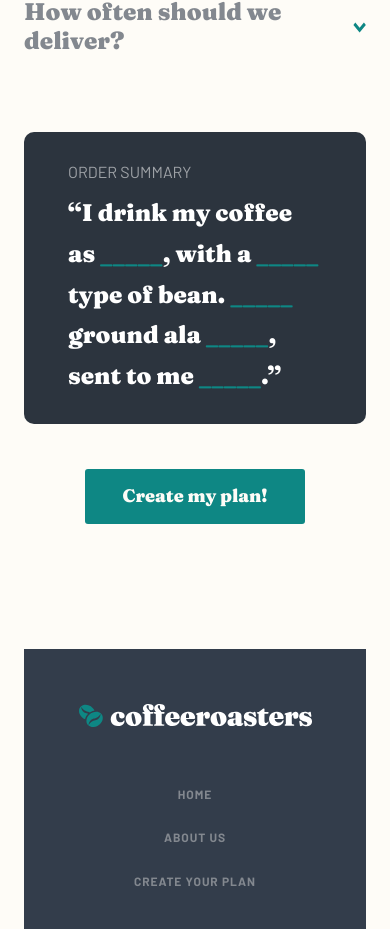
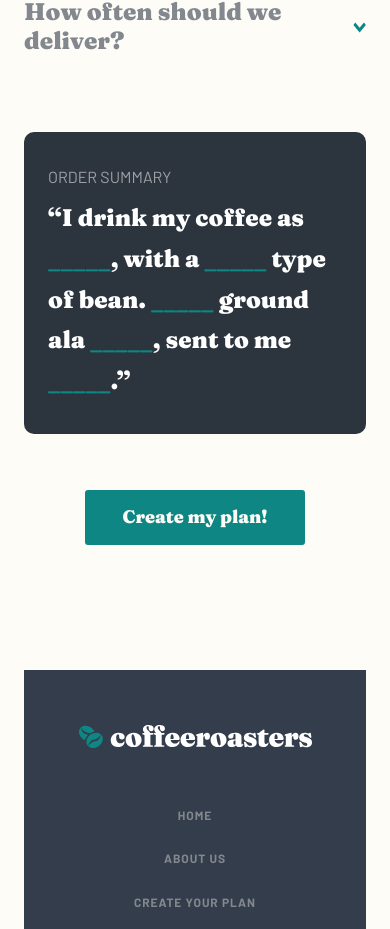
Before and after one commit to ohmymario/coffee-roasters, a Next.js app: page /subscribe in a window 390 px wide. Shown: the part 2329-3258 px from the top of the page. Built offline with nearby package versions, Linux system fonts and the light colour scheme.

Commit message:
Add small media query adjustments to ordersummary

```diff
--- a/components/orderSummary/OrderSummaryStyles.js
+++ b/components/orderSummary/OrderSummaryStyles.js
@@ -1,6 +1,4 @@
 import styled from 'styled-components';
-
-// 689 x 208
 
 const OrderSummaryStyles = styled.div`
   width: 100%;
@@ -23,14 +21,20 @@ const OrderSummaryStyles = styled.div`
     }
   }
 
+  @media screen and (min-width: 501px) and (max-width: 768px) {
+    padding: 27px 44px 27px 44px;
+    margin-bottom: 2.5em;
+  }
+
   @media (max-width: 768px) {
-    padding: 27px 44px 27px 44px;
-
     .order-title {
       font-size: 16px;
     }
+  }
 
-    margin-bottom: 2.5em;
+  @media (max-width: 500px) {
+    padding: 32px 24px;
+    margin-bottom: 3.2em;
   }
 `;
 
```
